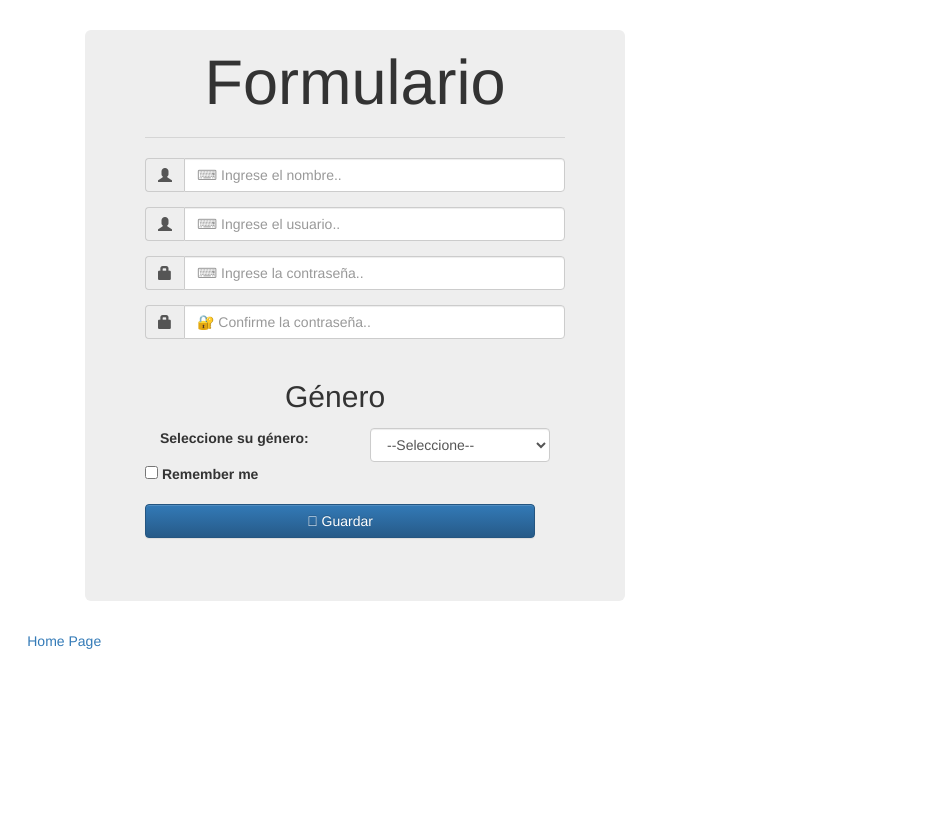
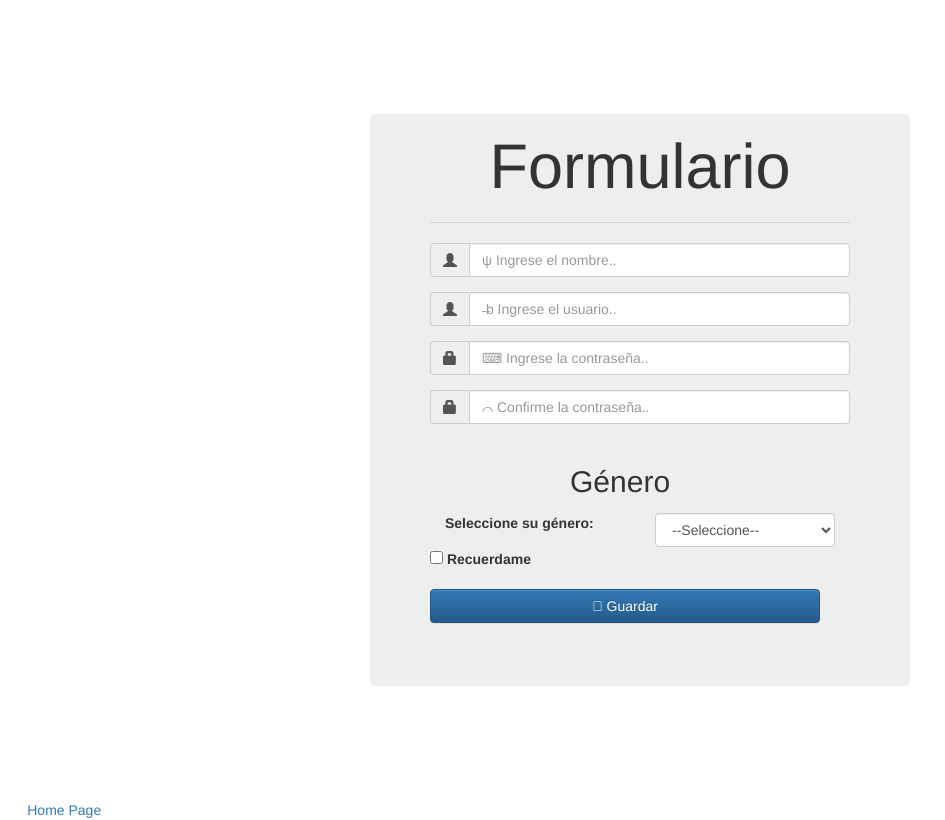
Before and after one commit to 10038-netrujillo/TareaInd02_L00405849, a plain HTML site: page html/Formulario.html in a window 1280 px wide. Shown: the whole page, without its empty margins (0-945 px from the left). Drawn offline with nearby package versions, Linux system fonts and the light colour scheme.

Commit message:
Actividad

```diff
--- a/html/Formulario.html
+++ b/html/Formulario.html
@@ -10,6 +10,13 @@
 
   <link rel="stylesheet" href="https://i.icomoon.io/public/temp/a8f4590560/UntitledProject/style.css">
   <style type="text/css">
+    .form-container {
+      display: flex;
+      justify-content: center;
+      align-items: center;
+      height: 100vh;
+    }
+
     .icon-enter:before {
       content: "\ea13";
     }
@@ -17,8 +24,8 @@
 </head>
 
 <body>
-  <div class="container">
-    <div class="col-sm-6 offset-sm-3 mt-5" style="margin-top:30px">
+  <div class="container form-container">
+    <div class="col-sm-6 mt-5" style="margin-top:30px">
       <div class="jumbotron">
         <div class="form-group" style="margin-top: -50px;">
           <h1 class="text-center">
@@ -32,14 +39,14 @@
             <span class="input-group-addon">
               <span class="glyphicon glyphicon-user"></span>
             </span>
-                <input type="text" class="form-control" name="nombre" placeholder="&#9000; Ingrese el nombre.." required>
+                <input type="text" class="form-control" name="nombre" placeholder="ψ Ingrese el nombre.." required>
           </div>
 
           <div class="form-group input-group">
             <span class="input-group-addon">
               <span class="glyphicon glyphicon-user"></span>
             </span>
-                  <input type="text" class="form-control" name="usuario" placeholder="&#9000; Ingrese el usuario.." required>
+                  <input type="text" class="form-control" name="usuario" placeholder=" ̶b Ingrese el usuario.." required>
           </div>
 
             <div class="form-group input-group">
@@ -53,7 +60,7 @@
               <span class="input-group-addon">
                 <span class="glyphicon glyphicon-lock"></span>
               </span>
-                <input type="password" class="form-control" name="password" placeholder="&#128272; Confirme la contraseña.." required>
+                <input type="password" class="form-control" name="password" placeholder="⌒ Confirme la contraseña.." required>
             </div>
 
             <hr>
@@ -82,7 +89,7 @@
             <div class="form-group">
               <label>
                   <input type="checkbox">
-                  Remember me
+                  Recuerdame
                 </label>
             </div>
 
```
